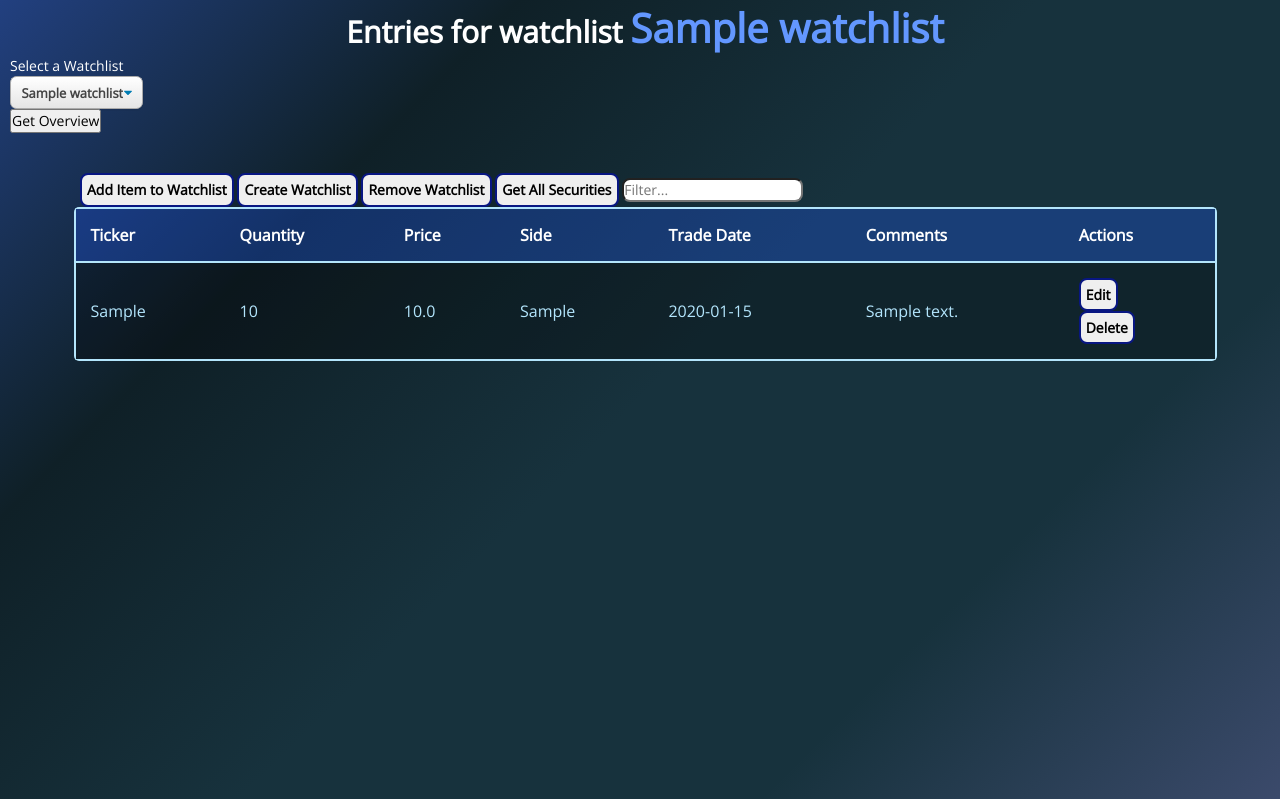
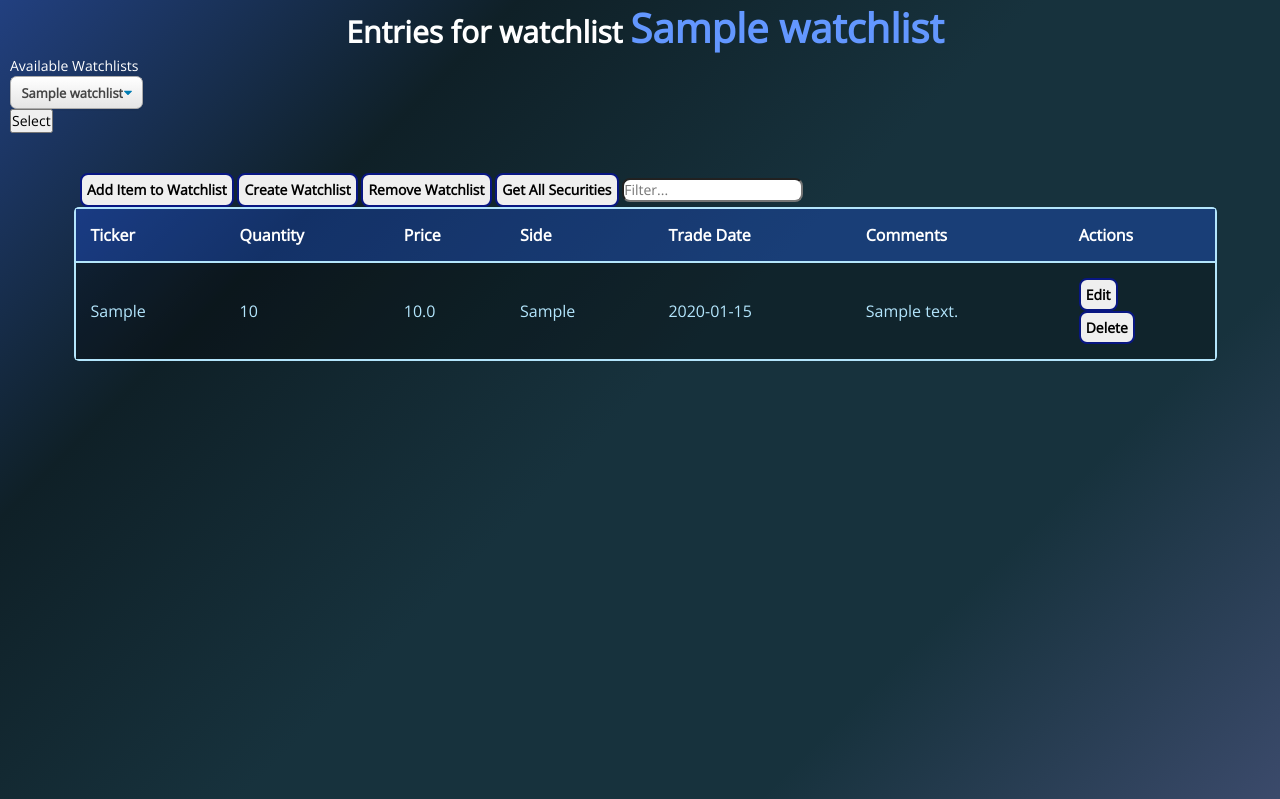
Before and after one commit to will-i-amv/portfolio-builder, a Flask app: page /watchlist/ in a window 1280 px wide. Shown: the part 97-896 px from the top of the page. Run offline with Flask 3, Linux system fonts and the light colour scheme; a user stored in the database is signed in; tables that the repository leaves empty hold one stand-in row (values such as "Sample post"); some libraries are stand-ins or nearby versions.

Commit message:
Changes: * Refactor forms 'SelectWatchlistForm' and 'AddWatchlistForm' * Update caller code of the above forms when necessary.

```diff
--- a/portfolio_builder/public/forms.py
+++ b/portfolio_builder/public/forms.py
@@ -8,6 +8,10 @@ from wtforms import (
     DateField, DecimalField, HiddenField, IntegerField,
     StringField, SubmitField, SelectField, TextAreaField
 )
+from wtforms.validators import (
+    InputRequired, Length, NumberRange,
+    Optional, ValidationError
+)
 
 from portfolio_builder import db
 from portfolio_builder.public.models import (
@@ -16,26 +20,45 @@ from portfolio_builder.public.models import (
 )
 
 
-class SelectWatchlistForm(FlaskForm):
-    watchlist = SelectField("Select a Watchlist",  validators=[v.InputRequired()])
-    submit = SubmitField("Get Overview")
-
-
 class AddWatchlistForm(FlaskForm):
     name = StringField(
-        "Watchlist Name",
-        validators=[v.InputRequired(), v.Length(min=1, max=25)]
+        "New Watchlist",
+        validators=[
+            InputRequired(),
+            Length(min=3, max=25)
+        ]
     )
     submit = SubmitField("Add")
 
     def validate_name(self, name: StringField) -> None:
         input_name = name.data
-        watch_obj = get_first_watchlist(filters=[
+        watchlist = get_first_watchlist(filters=[
             Watchlist.user_id==current_user.id, # type: ignore
             Watchlist.name==input_name,
         ])
-        if watch_obj:
-            raise v.ValidationError(f"The watchlist {input_name} already exists.")
+        if watchlist is not None:
+            raise ValidationError(f"The watchlist '{input_name}' already exists.")
+        return True
+
+
+class SelectWatchlistForm(FlaskForm):
+    name = SelectField(
+        "Available Watchlists",
+        validators=[
+            InputRequired(),
+            Length(min=3, max=25)
+        ]
+    )
+    submit = SubmitField("Select")
+
+    def validate_name(self, name: SelectField) -> None:
+        input_name = name.data
+        watchlist = get_first_watchlist(filters=[
+            Watchlist.user_id==current_user.id, # type: ignore
+            Watchlist.name==input_name,
+        ])
+        if watchlist is None:
+            raise ValidationError(f"The watchlist '{input_name}' doesn't exist.")
 
 
 class AddItemForm(FlaskForm):
--- a/portfolio_builder/public/views/watchlist.py
+++ b/portfolio_builder/public/views/watchlist.py
@@ -47,12 +47,12 @@ def index() -> str:
     select_form = SelectWatchlistForm()
     add_watchlist_form = AddWatchlistForm()
     add_item_form = AddItemForm()
-    select_form.watchlist.choices =  [
+    select_form.name.choices =  [
         (item, item)
         for item in watch_names
     ]
     if select_form.validate_on_submit():
-        curr_watch_name = select_form.watchlist.data # Current watchlist name
+        curr_watch_name = select_form.name.data # Current watchlist name
     else:
         curr_watch_name = next(iter(watch_names), '')
     watch_items = get_watch_items(filters=[
--- a/portfolio_builder/templates/public/watchlist.html
+++ b/portfolio_builder/templates/public/watchlist.html
@@ -41,7 +41,7 @@
     {% else %}
         <form class="group-selection" action="{{ url_for('watchlist.index') }}" method="post">
             <span class="selection-label">
-                <dl>{{ render_field(select_form.watchlist) }}</dl>
+                <dl>{{ render_field(select_form.name) }}</dl>
                 <p>{{ select_form.submit() }}</p>
                 {{ select_form.csrf_token }}
             </span>
```
